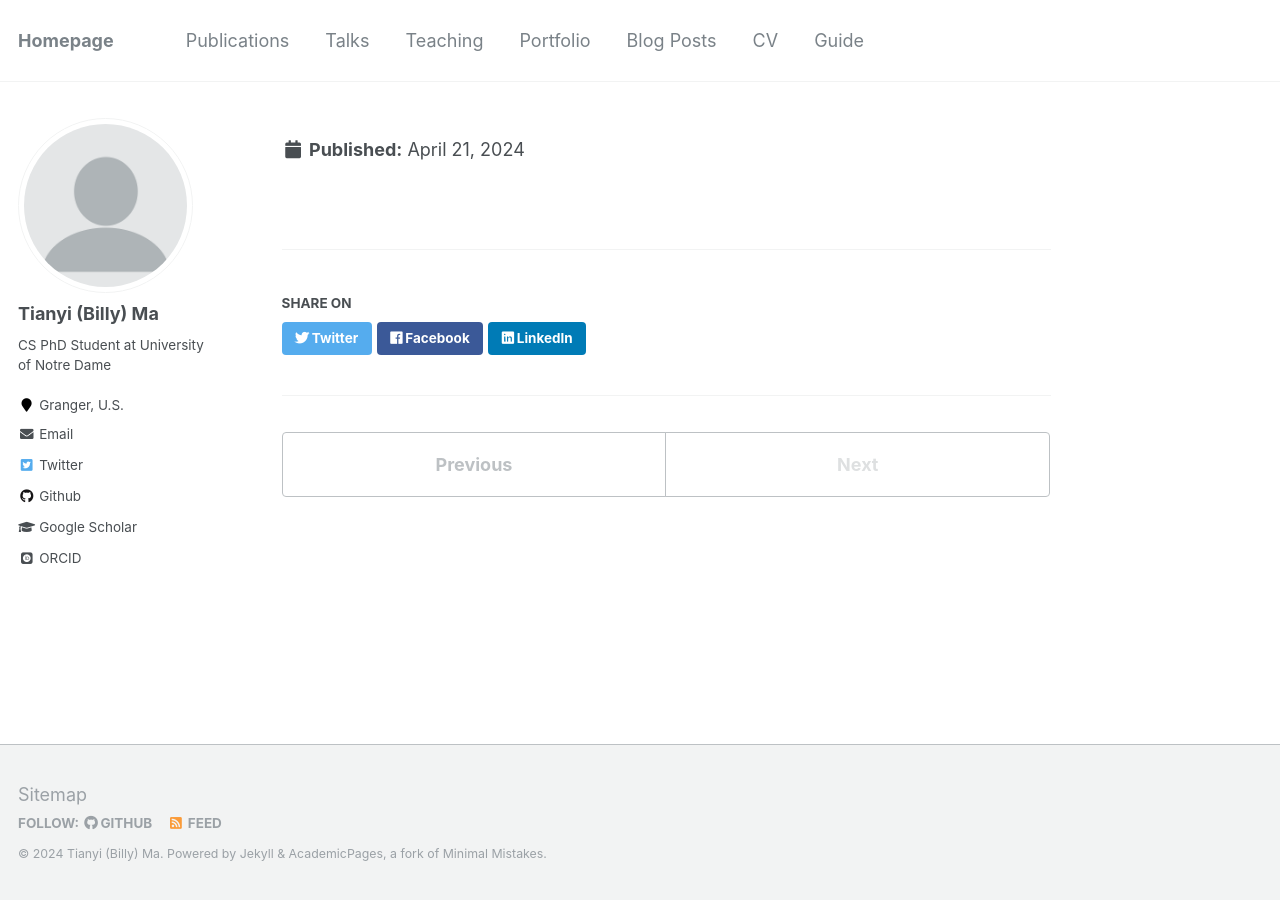
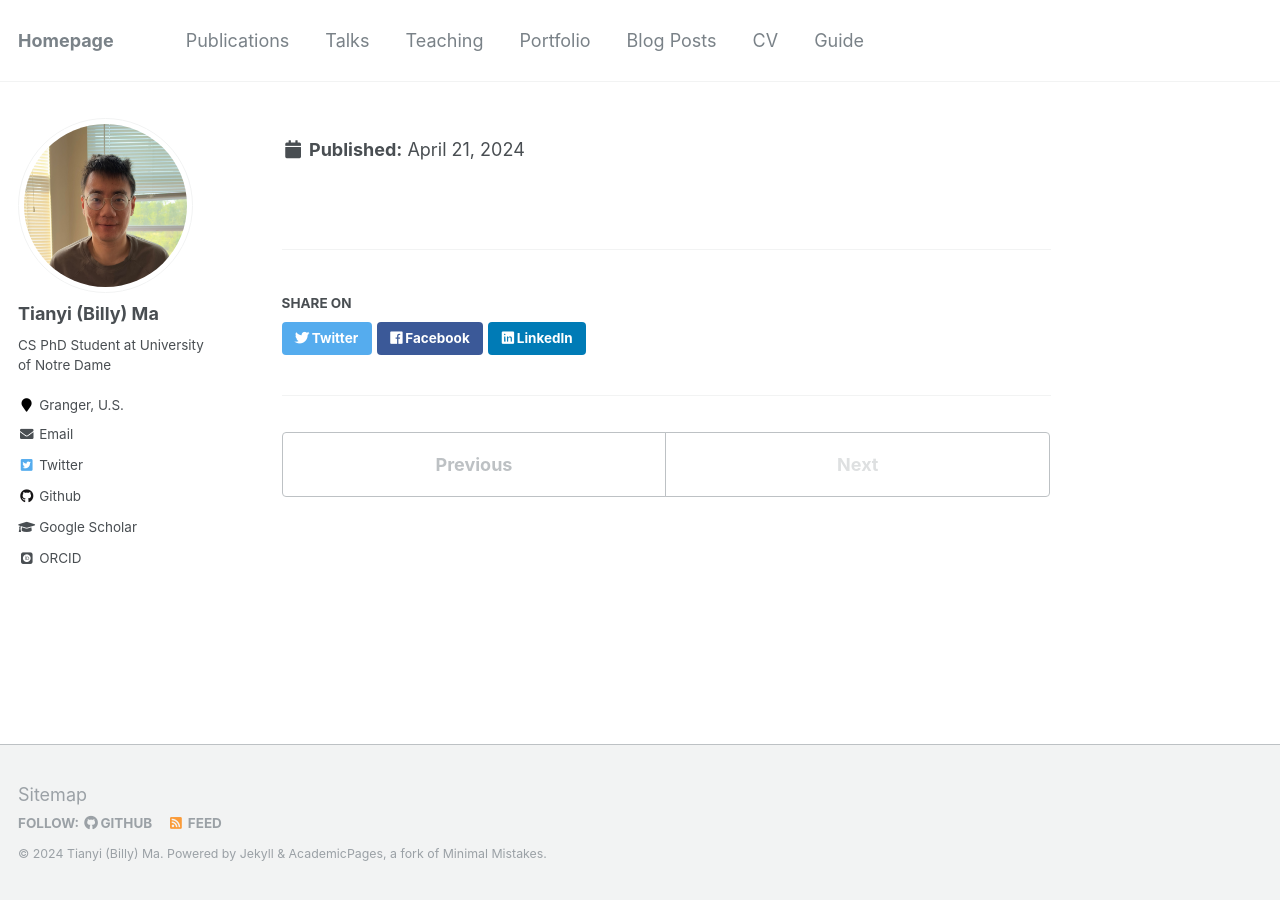
Before and after one commit to Tianyi-Billy-Ma/Tianyi-Billy-Ma.github.io, a Jekyll site: the page built from _publications/WWW2024.md, in a window 1280 px wide. Built offline with Jekyll 4.4.1, drawn with Linux system fonts in a browser that asks for light colours; some web fonts are replaced.

Commit message:
Update avatar image in _config.yml and citation in WWW2024.md

```diff
--- a/_config.yml
+++ b/_config.yml
@@ -81,7 +81,7 @@ analytics:
 # Site Author
 author:
   name             : "Tianyi (Billy) Ma"
-  avatar           : "profile.png"
+  avatar           : "selfie.jpg"
   bio              : "CS PhD Student at University of Notre Dame"
   location         : "Granger, U.S."
   employer         :
```
Also changed, not shown: _publications/WWW2024.md (+1 -1 lines), images/selfie.jpg (added).
